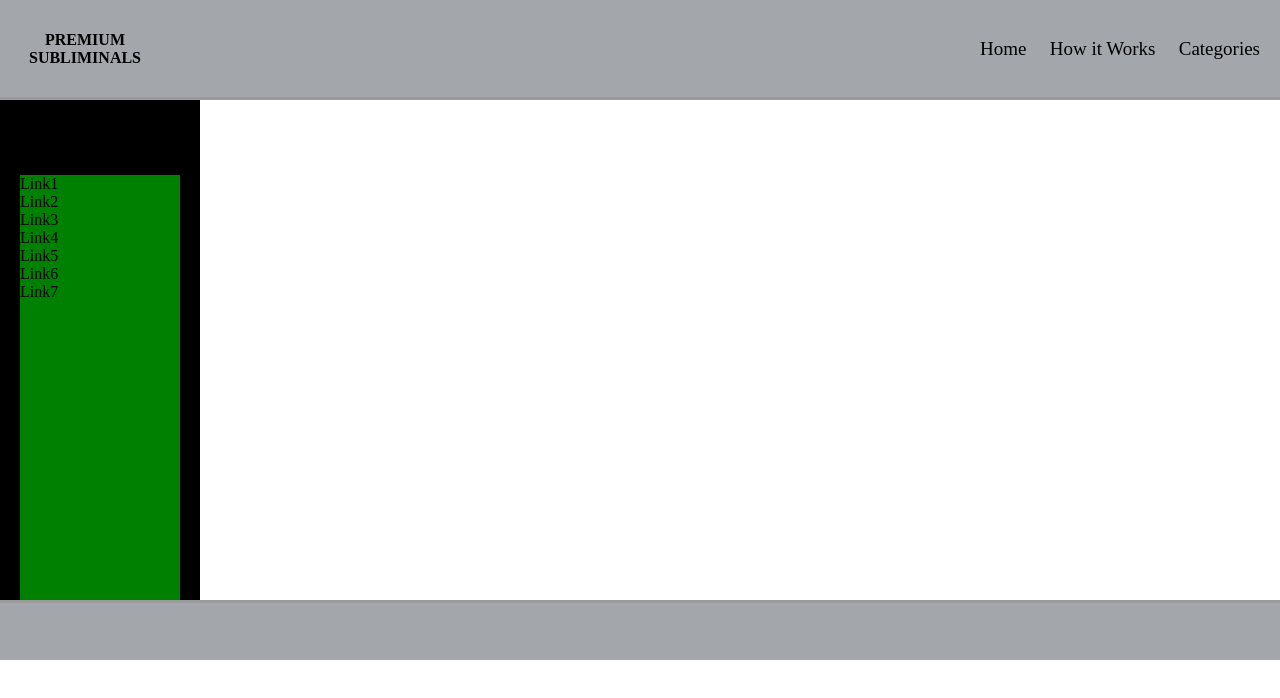
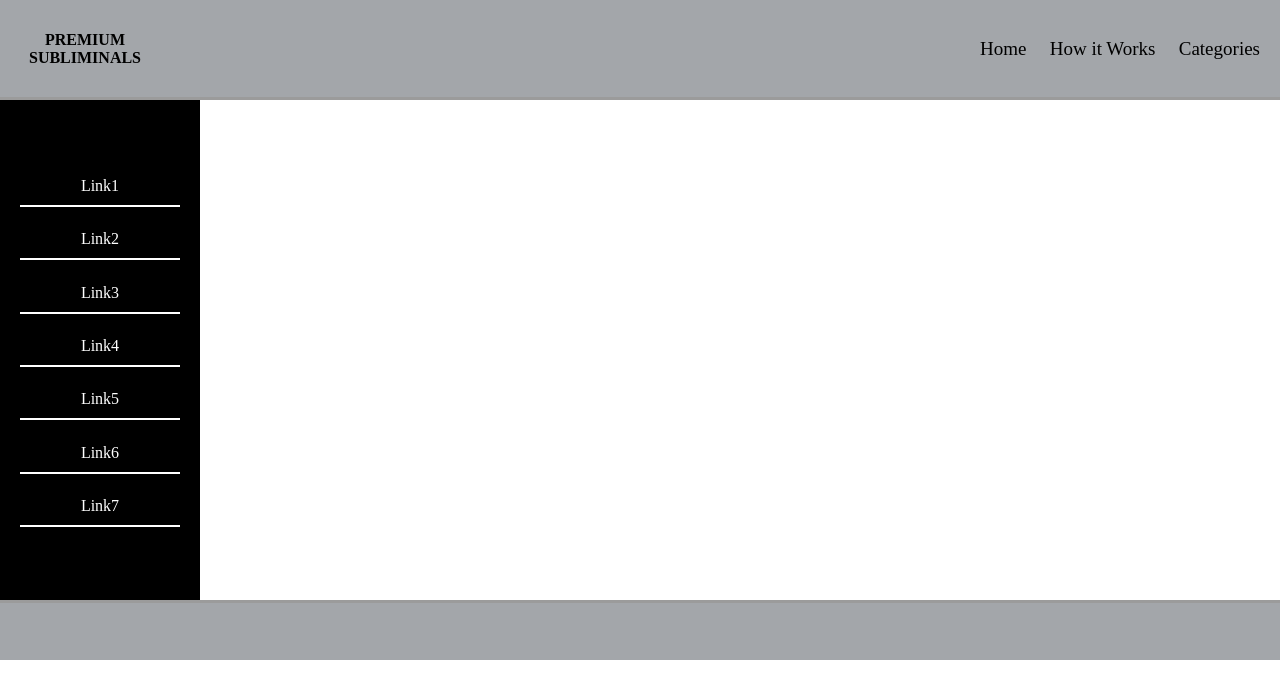
Before and after one commit to lavell119/subliminal-site-react, a React (Create React App) app in the folder subliminal-site-react/: page / in a window 1280 px wide. Shown: the top 698 px of the page. Built offline with nearby package versions, Linux system fonts and the light colour scheme.

Commit message:
formatted links inside sidebar

```diff
--- a/subliminal-site-react/src/App.css
+++ b/subliminal-site-react/src/App.css
@@ -51,8 +51,9 @@
   height: 500px;
   background: black;
   display: flex;
-  align-items: flex-end;
+  align-items: flex-start;
   justify-content: center;
+  padding-top: 60px;
 }
 
 .footer {
@@ -66,5 +67,16 @@
 .sidebar_links {
   height: 85%;
   width: 80%;
-  background: green;
+  display: flex;
+  align-items: center;
+  justify-content: space-around;
+  flex-direction: column;
 }
+
+.sidebar_links div {
+  border-bottom: 2px solid white;
+  width: 100%;
+  text-align: center;
+  padding: 10px;
+  color: white;
+}
```
